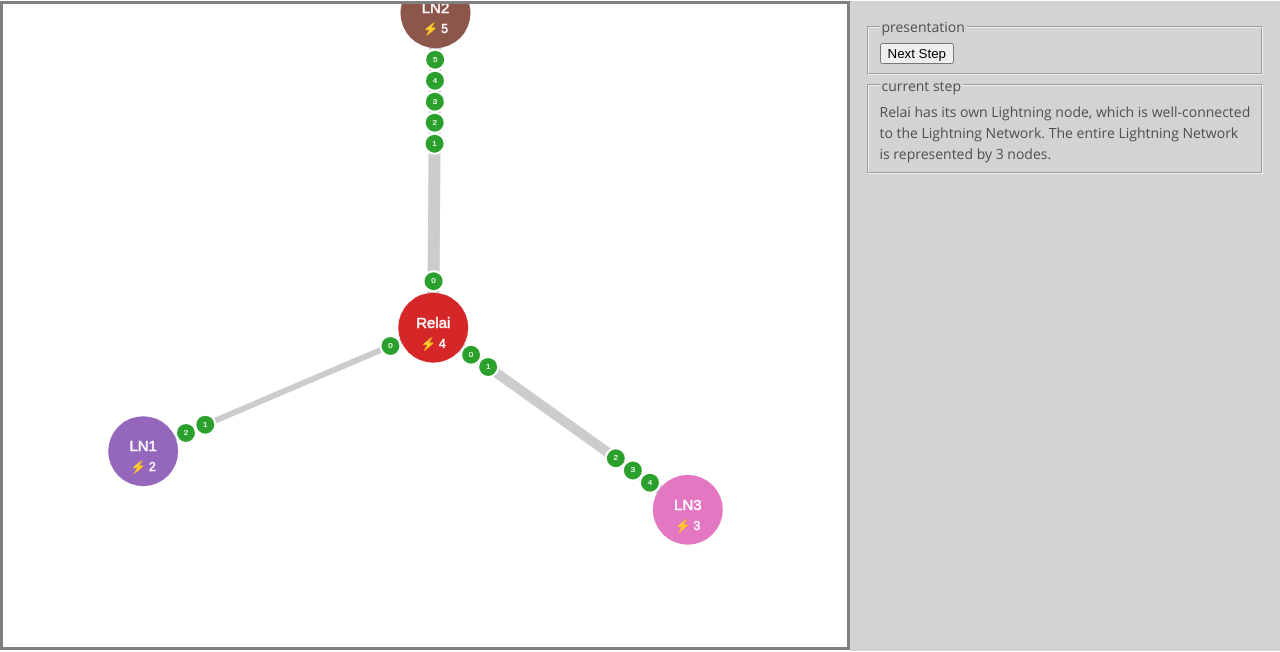
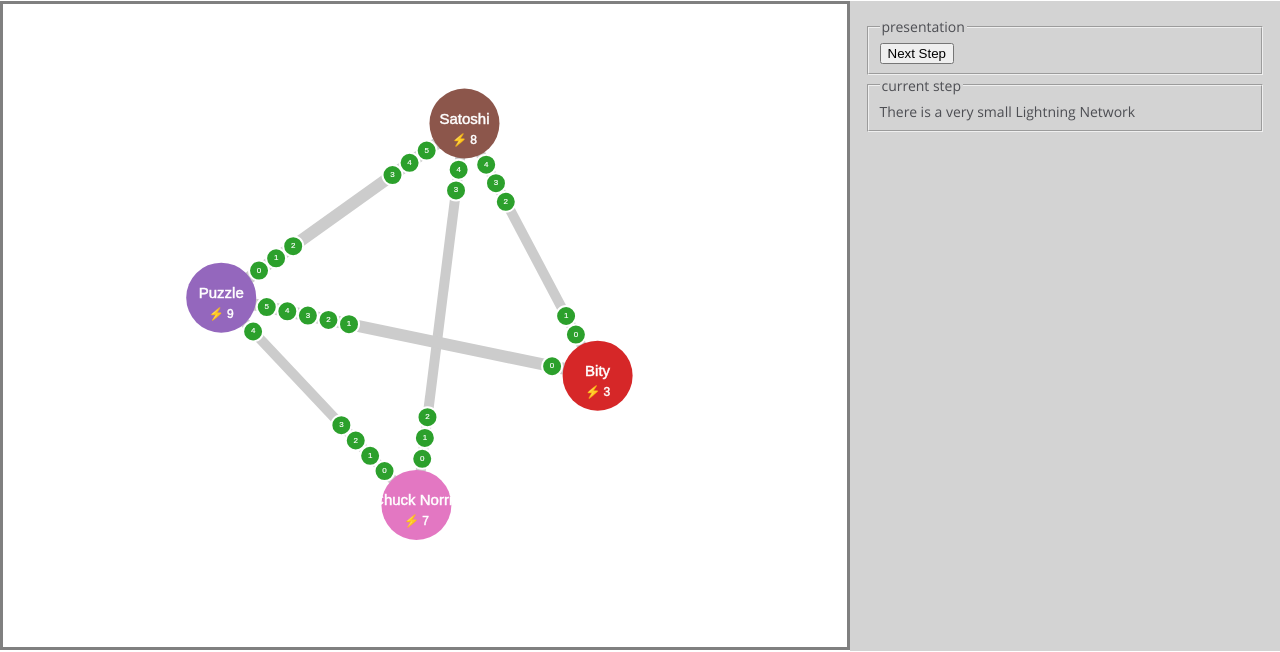
Before and after one commit to gcomte/beadnet-simple, a website: page index.html in a window 1280 px wide. Shown: the part 149-801 px from the top of the page. Drawn offline with nearby package versions, Linux system fonts and the light colour scheme.

Commit message:
Build mini LN

```diff
--- a/index.html
+++ b/index.html
@@ -97,27 +97,20 @@
                 presentation: {
                     steps: [
                         [
-                            'Relai has its own Lightning node, which is well-connected to the Lightning Network. The entire Lightning Network is represented by 3 nodes.',
+                            'There is a very small Lightning Network',
                             { cmd: 'ADD_NODES', args: [[
-                                    { id: 'Relai', balance: 5000 },
-                                    { id: 'LN1', balance: 50 },
-                                    { id: 'LN2', balance: 50 },
-                                    { id: 'LN3', balance: 50 },
+                                    { id: 'Bity', balance: 50 },
+                                    { id: 'Puzzle', balance: 50 },
+                                    { id: 'Satoshi', balance: 50 },
+                                    { id: 'Chuck Norris', balance: 50 },
                                 ]]
                             },
-                            { cmd: 'ADD_CHANNEL', args: [{ source: 'Relai', sourceBalance: 1, target: 'LN1', targetBalance: 2 }] },
-                            { cmd: 'ADD_CHANNEL', args: [{ source: 'Relai', sourceBalance: 1, target: 'LN2', targetBalance: 5 }] },
-                            { cmd: 'ADD_CHANNEL', args: [{ source: 'Relai', sourceBalance: 2, target: 'LN3', targetBalance: 3 }] },
+                            { cmd: 'ADD_CHANNEL', args: [{ source: 'Chuck Norris', sourceBalance: 3, target: 'Satoshi', targetBalance: 2 }] },
+                            { cmd: 'ADD_CHANNEL', args: [{ source: 'Chuck Norris', sourceBalance: 4, target: 'Puzzle', targetBalance: 1 }] },
+                            { cmd: 'ADD_CHANNEL', args: [{ source: 'Bity', sourceBalance: 1, target: 'Puzzle', targetBalance: 5 }] },
+                            { cmd: 'ADD_CHANNEL', args: [{ source: 'Bity', sourceBalance: 2, target: 'Satoshi', targetBalance: 3 }] },
+                            { cmd: 'ADD_CHANNEL', args: [{ source: 'Puzzle', sourceBalance: 3, target: 'Satoshi', targetBalance: 3 }] },
 
-                        ],
-                        [
-                            'Every channel must have a size in Bitcoin. A Bitcoin is worth a lot these days. Let\'s instead use Msat (million Satoshis) as a unit of account.',
-                        ],
-                        [
-                            'Okay! Let\'s have a look at the channel between "LN1" and Relai for example. This channel was opened in a on-chain transaction with 0.03 BTC or 3 Msat.',
-                        ],
-                        [
-                            'This means, that "LN1" and Relai have now the possibility to send 3 Msats between eachother, but each party can only send the amount they own themselves within the channel. In this case, Relai owns 1 Msat, and "LN1" owns 2 Msat.',
                         ],
                         [
                             'Consequently, "LN1" could send 2 Msats to Relai.',
```
